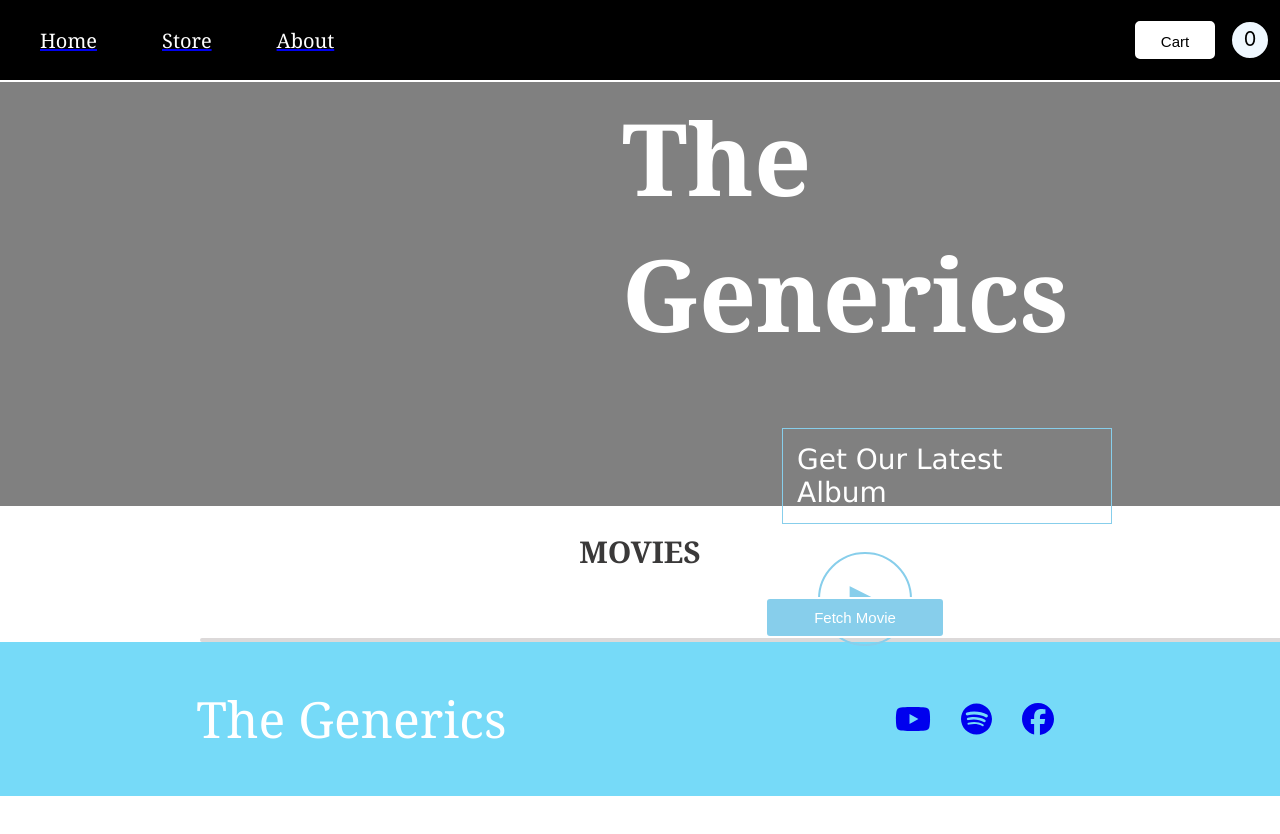
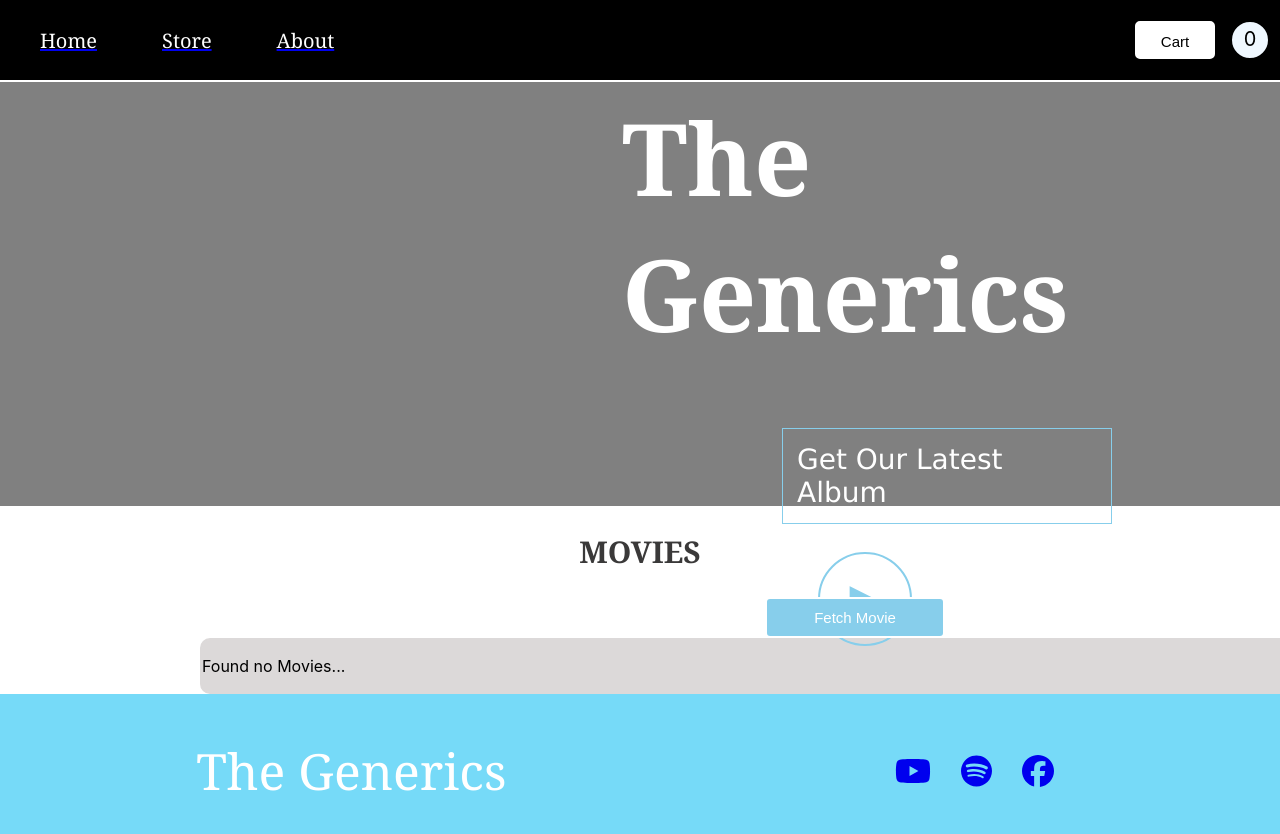
Before and after one commit to aryanjnv/Ecommerce, a React (Create React App) app: page /home in a window 1280 px wide. Shown: the top 834 px of the page. Before the commit the page ends 800 px from the top, so only its background shows below. Built offline with nearby package versions, Linux system fonts and the light colour scheme.

Commit message:
Loading the application

```diff
--- a/src/Components/MovieData/MovieData.js
+++ b/src/Components/MovieData/MovieData.js
@@ -3,9 +3,11 @@ import classes from './MovieData.module.css';
 
 const MovieData = () => {
     const [movies, setMovies] = useState([]);
+    const [isLoading,setIsLoading]=useState(false)
 
     async function fetchMovieHandler() {
         try {
+            setIsLoading(true)
             const response = await fetch('https://swapi.dev/api/films/');
             const data = await response.json();
 
@@ -17,6 +19,7 @@ const MovieData = () => {
             }));
 
             setMovies(transformedMovies);
+            setIsLoading(false)
         } catch (error) {
             console.error('Error fetching movies:', error);
         }
@@ -28,7 +31,7 @@ const MovieData = () => {
 
 
                 <div className={classes.maindiv}>
-                    {movies.map((movie, index) => (
+                    { !isLoading && movies.length>0 && movies.map((movie, index) => (
                         <div className={classes.item} key={index}>
                             <div className={classes.innerdiv}>
                               <h3 className={classes.place}>{movie.title}</h3>
@@ -39,6 +42,8 @@ const MovieData = () => {
                             <td><button>BUY TICKETS</button></td>
                         </div>
                     ))}
+                    {!isLoading && movies.length===0 && <p>Found no Movies...</p>}
+                    {isLoading && <p>Loading...</p>}
                 </div>
 
         </div>
```
